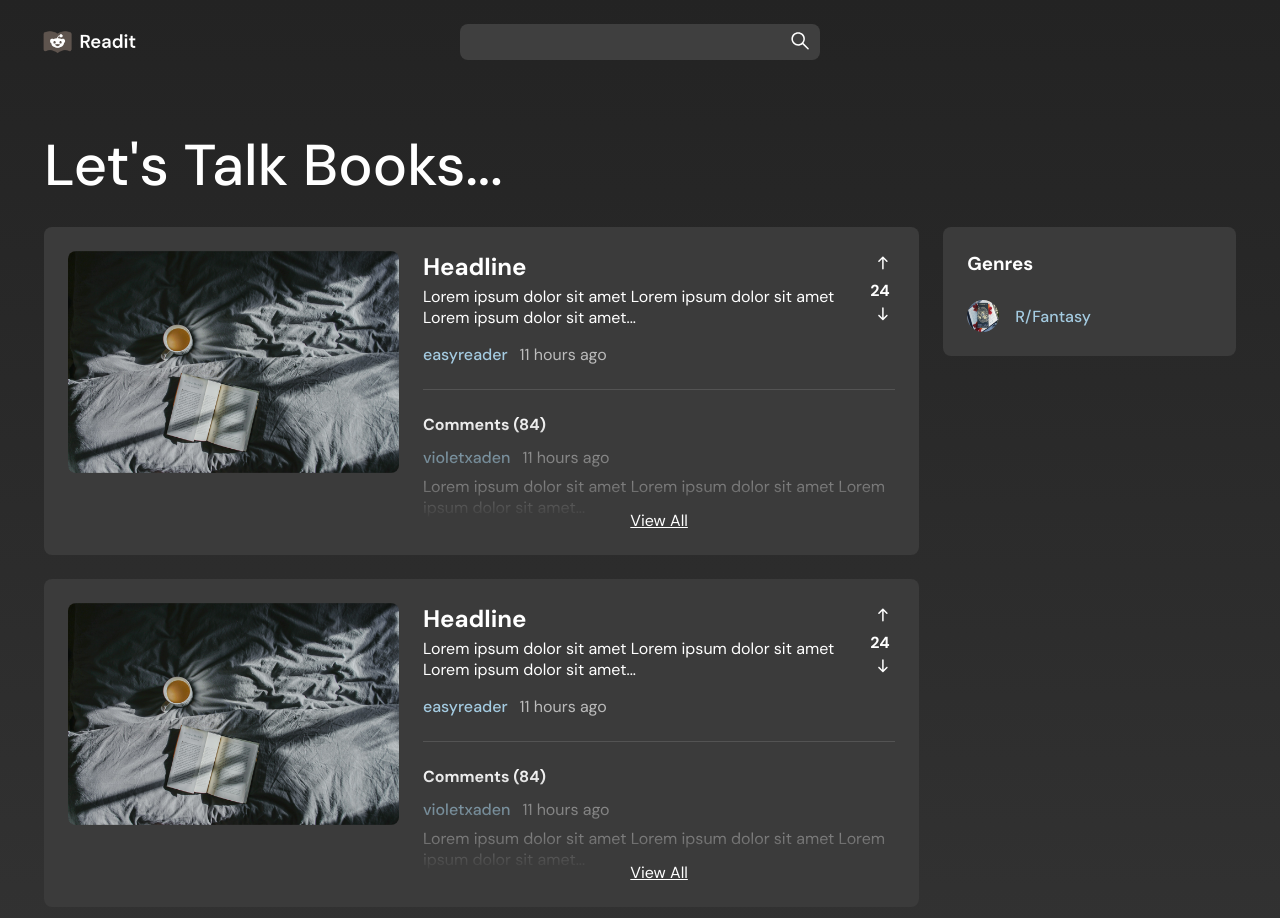
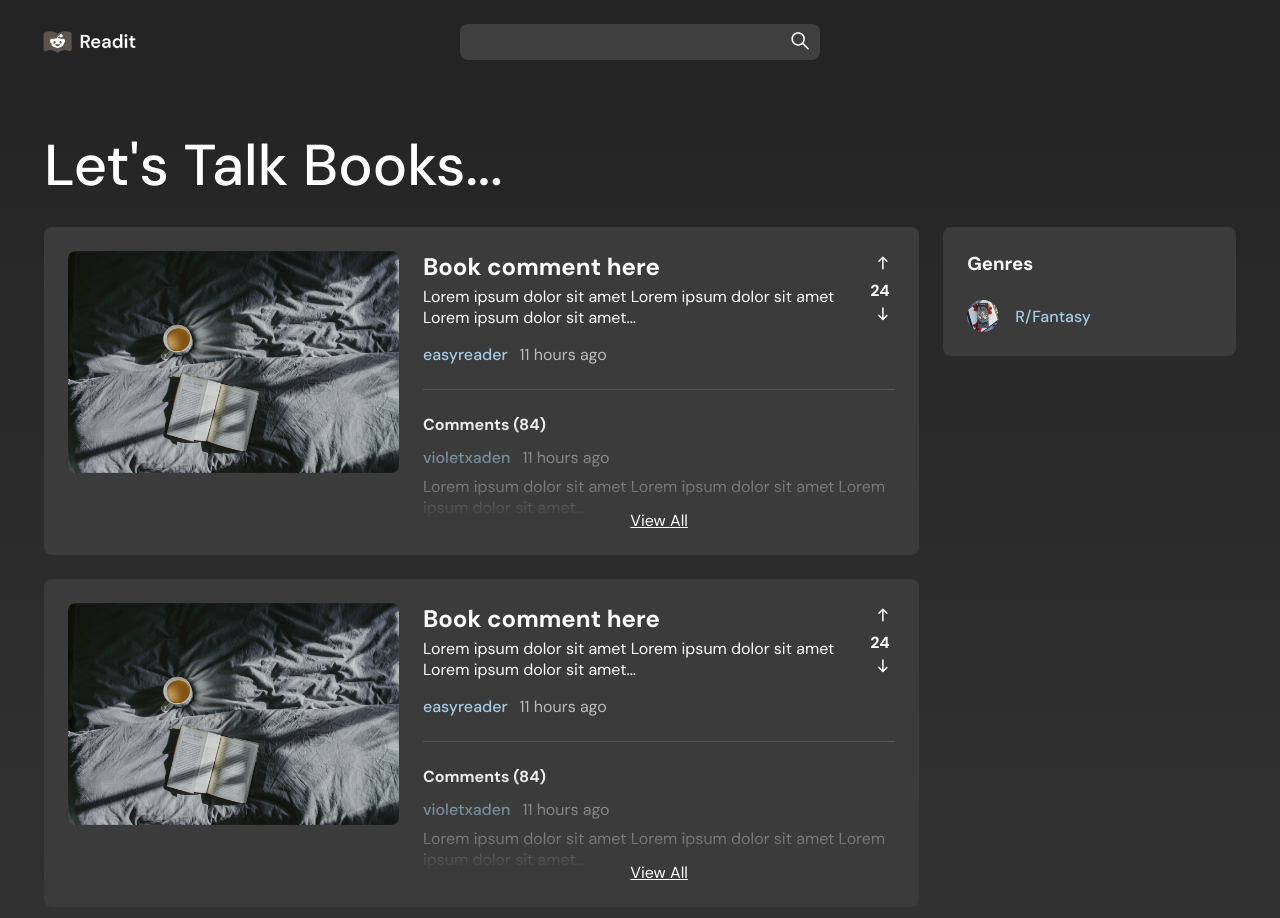
Before and after one commit to designerchloe/readit, a React (Create React App) app: page / in a window 1280 px wide. Shown: the top 918 px of the page. Built offline with nearby package versions, Linux system fonts and the light colour scheme; no server answers.

Commit message:
Connect to reddit API and fetch all data

```diff
--- a/src/features/post/post.js
+++ b/src/features/post/post.js
@@ -2,14 +2,14 @@ import Vote from '../../components/vote';
 import BookImg from '../../assets/book-img.png';
 import Comments from '../comments/comments';
 
-function Post() {
+function Post(props) {
     return (
         <div className="post-container">
             <img className="post-img" src={BookImg} />
             <div className="post-main-content-container">
                 <div className="post-top-content-container">
                     <div className="post-text" >
-                        <h2>Headline</h2>
+                        <h2>{props.name}</h2>
                         <p>Lorem ipsum dolor sit amet Lorem ipsum dolor sit amet Lorem ipsum dolor sit amet...</p>
                         <div className="post-metadata" >
                             <span className="link" >easyreader</span>
--- a/src/features/post/posts.js
+++ b/src/features/post/posts.js
@@ -1,17 +1,22 @@
-import React from 'react';
-import { useSelector } from 'react-redux';
+import React, {useEffect} from 'react';
+import { useSelector, useDispatch } from 'react-redux';
 import Post from './post';
 import {selectPosts} from './postsSlice';
+import {fetchPost} from './postsSlice';
 
 function Posts() {
+    const dispatch = useDispatch();
+    const posts = useSelector(selectPosts);
 
-    const posts = useSelector(selectPosts);
+    useEffect(() => {
+        dispatch(fetchPost())
+    }, [posts]);
 
     return (
         <div className="posts-container">
             {
                 posts.map(post => {
-                    return <Post />
+                    return <Post name={post.name} />
                 })
             }
         </div>
--- a/src/features/post/postsSlice.js
+++ b/src/features/post/postsSlice.js
@@ -1,13 +1,35 @@
 import {createSlice, createAsyncThunk} from '@reduxjs/toolkit';
 
-// const fetchPost = createAsyncThunk(
-//     'posts/fetchPost',
-//     async (postId) => {
-//       const users = await fetch(`api/users${userId}`)
-//       const data = await users.json()
-//       return data
-//     }
-//   );
+const endpoint = 'https://www.reddit.com/r/books.json';
+
+// function fetchAllData() {
+//  fetch(endpoint, {cache: 'no-cache'}).then(response => {
+//     if (response.ok) {
+//         return response.json();
+//       }
+//       throw new Error('Request failed!');
+//     }, networkError => {
+//         console.log(networkError.message);
+//     })
+// };
+
+export const fetchPost = createAsyncThunk(
+    'posts/fetchPost',
+    async () => {
+      const allData = await fetch(endpoint, {cache: 'no-cache'}).then(response => {
+        if (response.ok) {
+            return response.json();
+          }
+          throw new Error('Request failed!');
+        }, networkError => {
+            console.log(networkError.message);
+        });
+      console.log(allData);
+      return allData;
+    }
+  )
+
+
 
 const postData = {
     children: [
@@ -37,11 +59,25 @@ const postsSlice = createSlice({
     initialState: {
         postCount: 0,
         posts: postData.children,
+        allData: []
     },
     reducers: {
         log: (state, action) => {
             console.log(action.payload);
         }
+    },
+    extraReducers: {
+        [fetchPost.pending]: (state, action) => {
+            console.log('pending!')
+          },
+          [fetchPost.fulfilled]: (state, action) => {
+            state.allData.push(action.payload);
+            console.log('fulfilled!')
+          },
+          [fetchPost.rejected]: (state, action) => {
+            console.log('rejected')
+          }
+
     }
 });
 
```
